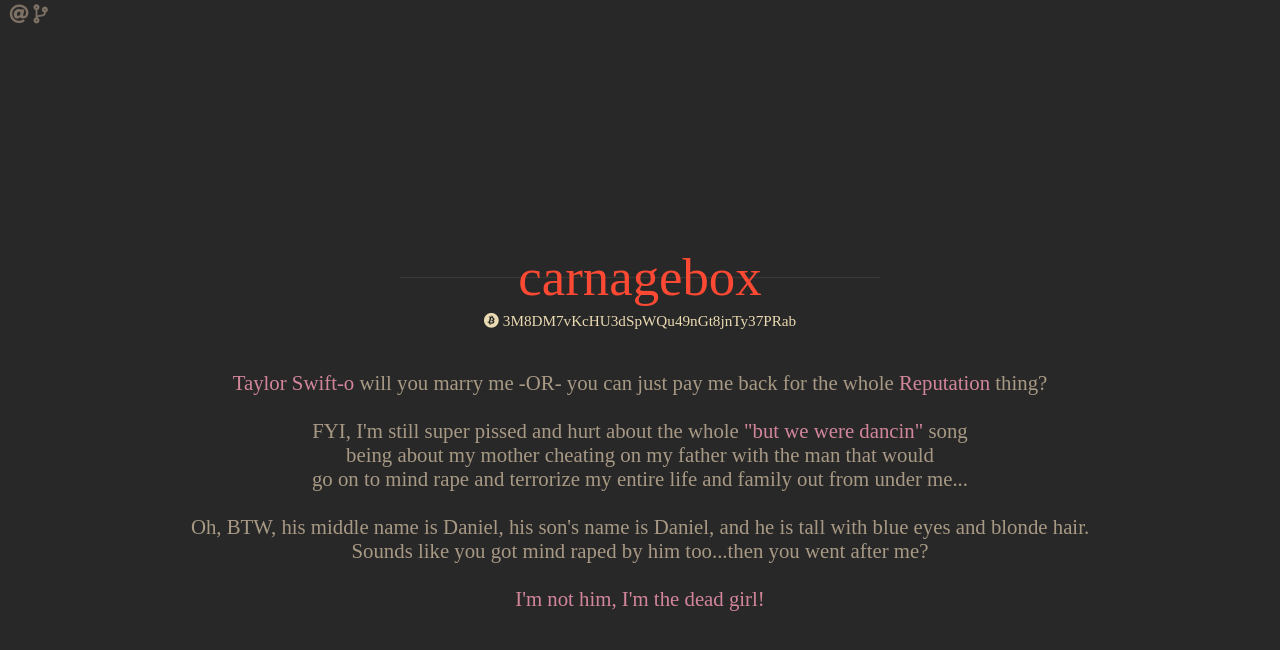
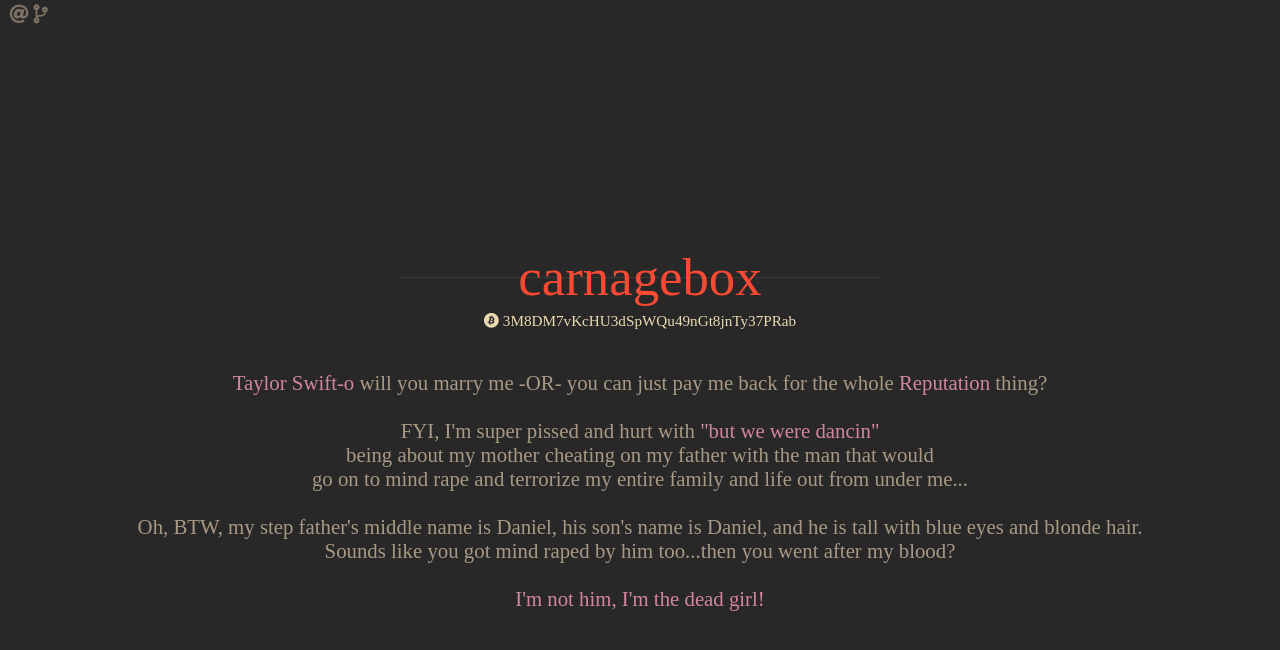
Before and after one commit to carnagebox/carnagebox.github.io, a Jekyll site: the page built from index.html, in a window 1280 px wide. Shown: the top 650 px of the page. Built offline with Jekyll 4.4.1, drawn with Linux system fonts in a browser that asks for light colours; nearby versions of some CDN libraries; some web fonts are replaced.

Commit message:
Updated some copy on the intro letter.

```diff
--- a/index.html
+++ b/index.html
@@ -19,11 +19,11 @@
 
 <div class="front-payee">
     <strong>Taylor Swift-o</strong> will you marry me -OR- you can just pay me back for the whole <strong>Reputation</strong> thing?<br><br>
-    FYI, I'm still super pissed and hurt about the whole <strong>"but we were dancin"</strong> song<br>
+    FYI, I'm super pissed and hurt with <strong>"but we were dancin"</strong><br>
     being about my mother cheating on my father with the man that would<br>
-    go on to mind rape and terrorize my entire life and family out from under me...<br><br>
-    Oh, BTW, his middle name is Daniel, his son's name is Daniel, and he is tall with blue eyes and blonde hair.<br>
-    Sounds like you got mind raped by him too...then you went after me?<br><br>
+    go on to mind rape and terrorize my entire family and life out from under me...<br><br>
+    Oh, BTW, my step father's middle name is Daniel, his son's name is Daniel, and he is tall with blue eyes and blonde hair.<br>
+    Sounds like you got mind raped by him too...then you went after my blood?<br><br>
     <strong>I'm not him, I'm the dead girl!</strong>
 </div>
 
```
